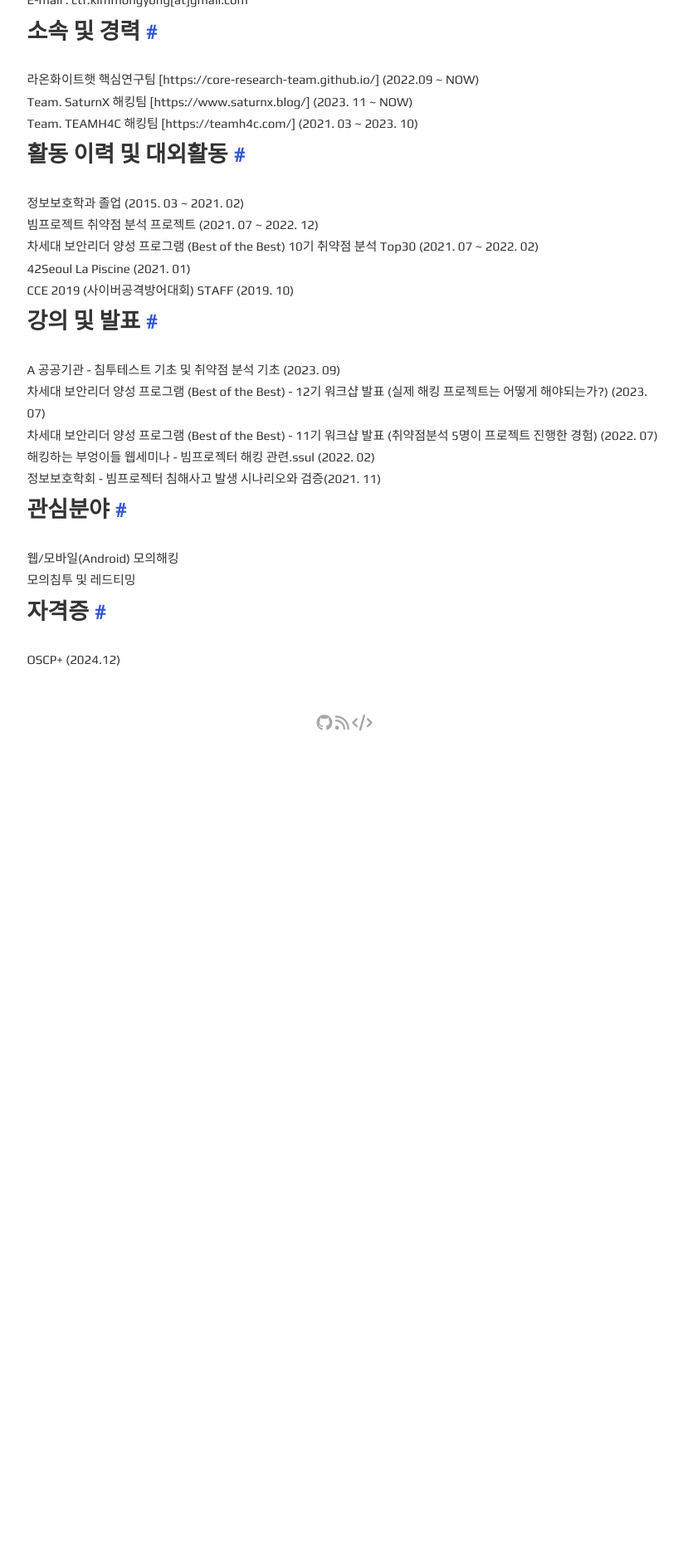
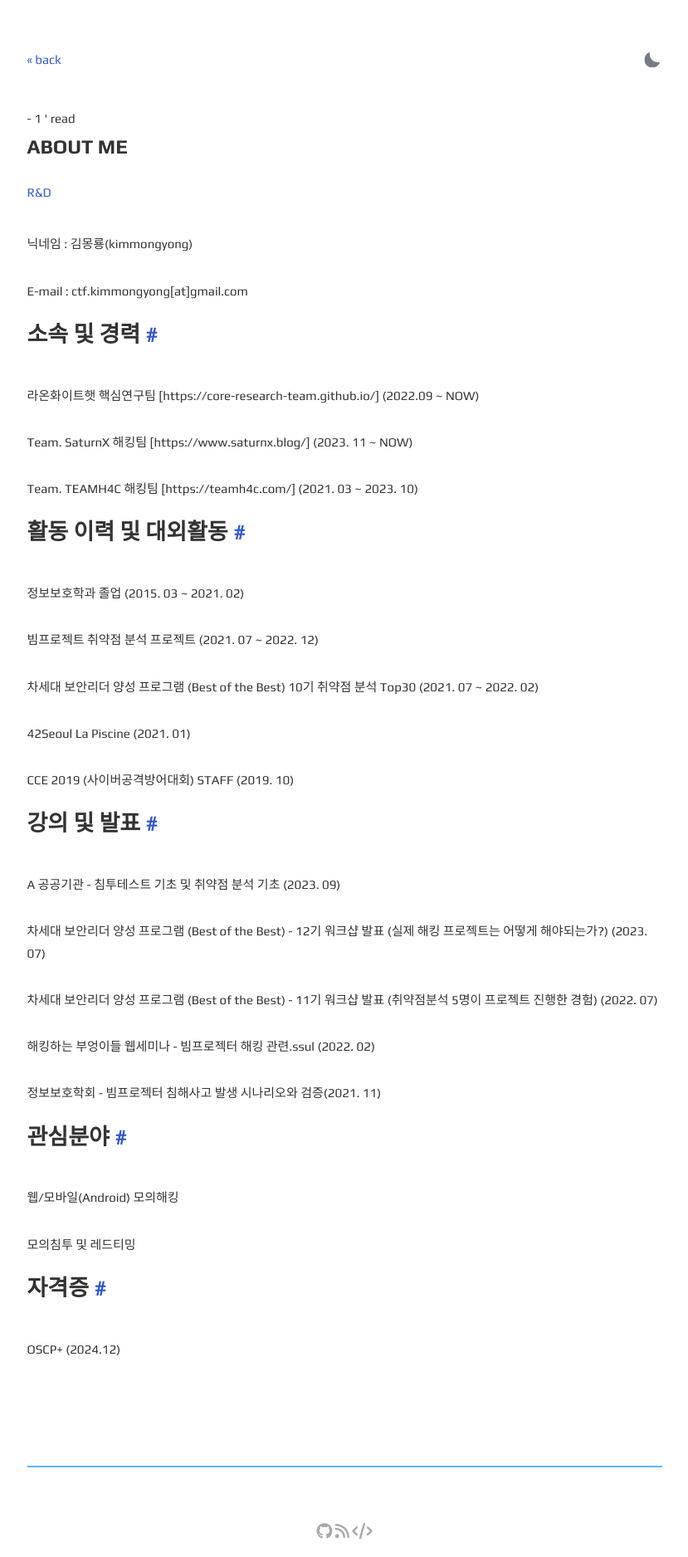
Before and after one commit to Kim-mongyong/Kim-mongyong.github.io, a Jekyll site: the page built from about.md, in a window 1280 px wide. Shown: the whole page at 83% size, without its empty margins (225-1054 px from the left). Built offline with Jekyll 4.4.1, drawn with Linux system fonts in a browser that asks for light colours; before the commit the page ends 901 px from its top, so only the background shows below that.

Commit message:
change a

```diff
--- a/about.md
+++ b/about.md
@@ -1,5 +1,9 @@
 ---
-layout: default
+layout: post
+title:  "About Me"
+description:
+summary:
+tags: R&D
 ---
 
 닉네임 : 김몽룡(kimmongyong)
```
